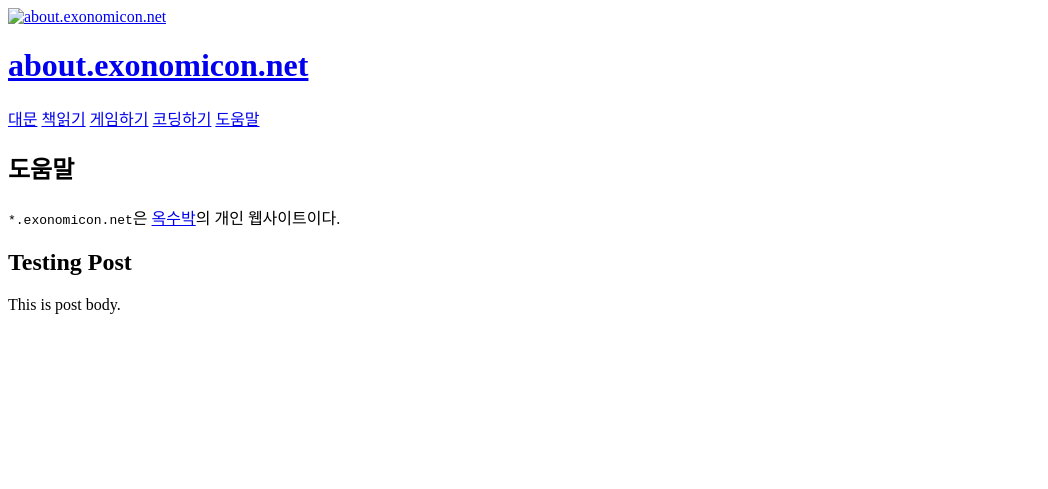
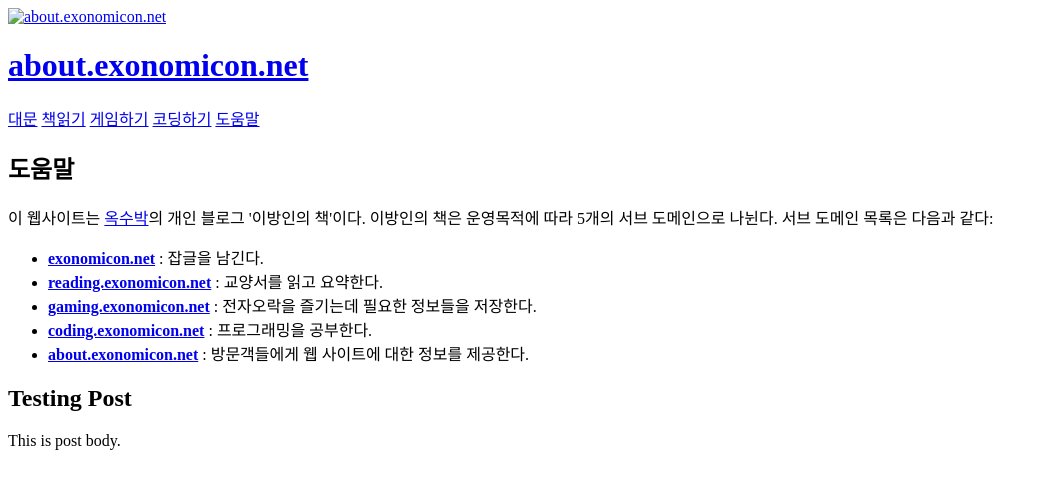
Before and after one commit to oxmhpark/about.exonomicon.net, a Jekyll site: the page built from index.html, in a window 1280 px wide. Shown: the top 489 px of the page, without its empty margins (0-1048 px from the left). Built offline with Jekyll 4.4.1, drawn with Linux system fonts in a browser that asks for light colours; a style sheet for code colours, icons or effects is not loaded.

Commit message:
Update index.html

```diff
--- a/index.html
+++ b/index.html
@@ -3,4 +3,12 @@ layout: archives-posts-recent
 title: 도움말
 ---
 
-<code>*.exonomicon.net</code>은 <a href="https://github.com/oxmhpark">옥수박</a>의 개인 웹사이트이다.
+이 웹사이트는 <a href="https://github.com/oxmhpark">옥수박</a>의 개인 블로그 '이방인의 책'이다. 이방인의 책은 운영목적에 따라 5개의 서브 도메인으로 나뉜다. 서브 도메인 목록은 다음과 같다:
+
+<ul>
+  <li><strong><a href="https://exonomicon.net">exonomicon.net</a></strong> : 잡글을 남긴다.</li>
+  <li><strong><a href="https://reading.exonomicon.net">reading.exonomicon.net</a></strong> : 교양서를 읽고 요약한다.</li>
+  <li><strong><a href="https://gaming.exonomicon.net">gaming.exonomicon.net</a></strong> : 전자오락을 즐기는데 필요한 정보들을 저장한다.</li>
+  <li><strong><a href="https://coding.exonomicon.net">coding.exonomicon.net</a></strong> : 프로그래밍을 공부한다.</li>
+  <li><strong><a href="https://about.exonomicon.net">about.exonomicon.net</a></strong> : 방문객들에게 웹 사이트에 대한 정보를 제공한다.</li>
+</ul>
```
